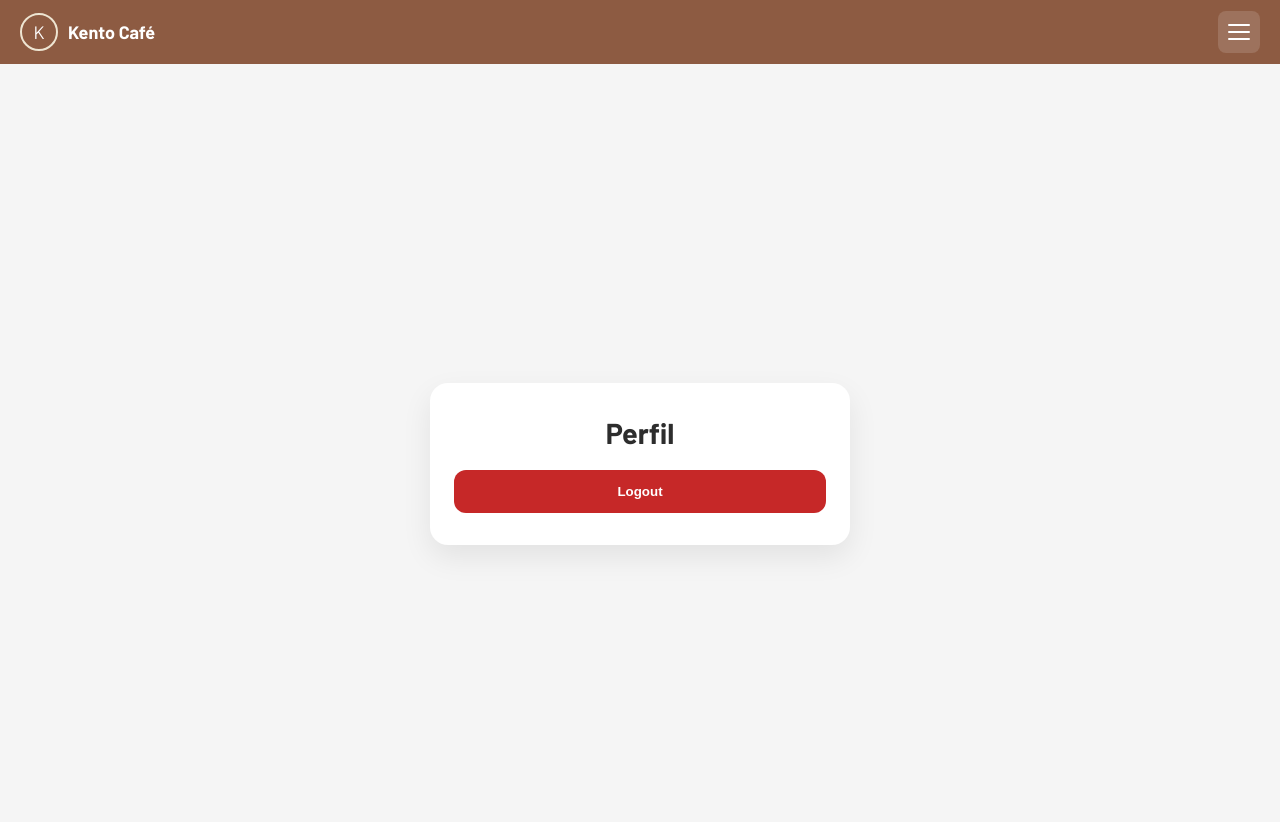
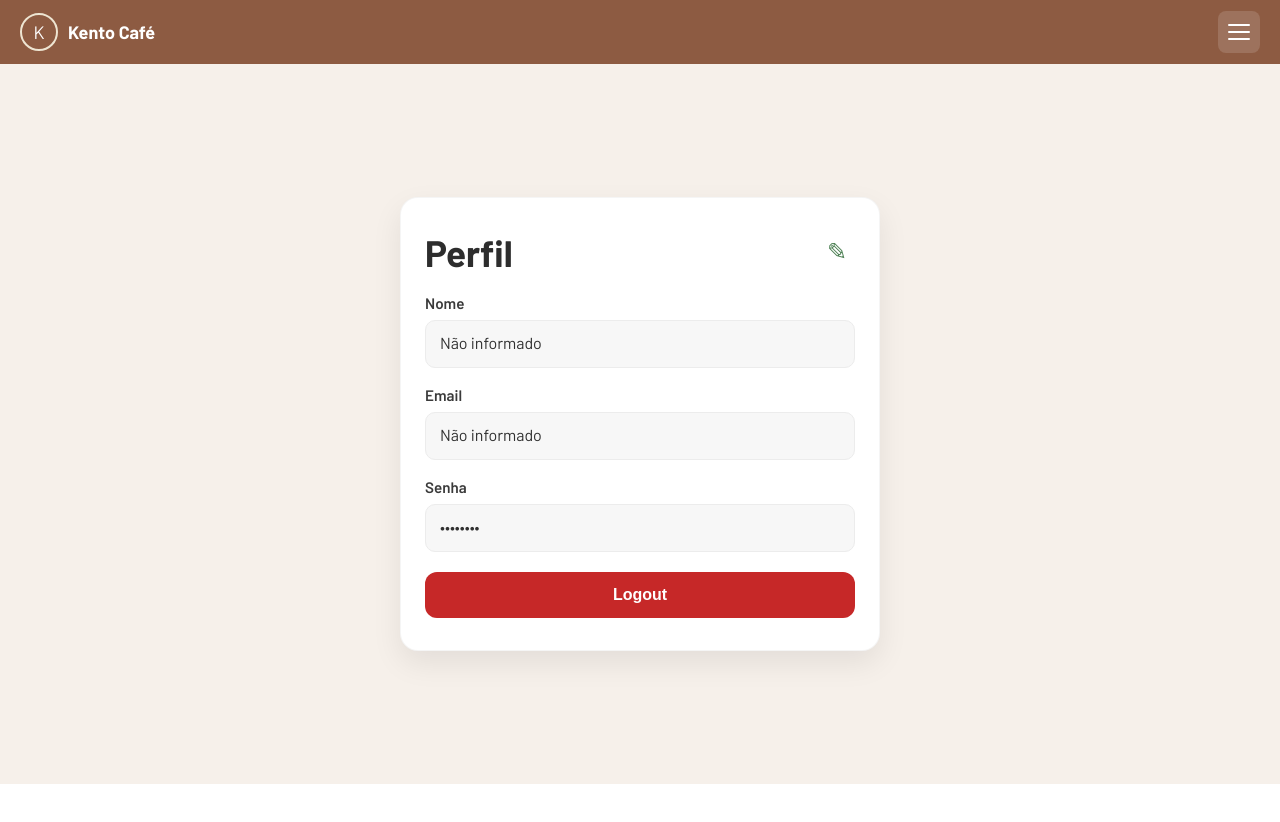
Before and after one commit to santanalucasrod/PI-Grupo-8-FrontEnd, a React (Vite) app: page /perfil in a window 1280 px wide. Shown: the top 822 px of the page. After the commit the page ends 800 px from the top, so only its background shows below. Built offline with nearby package versions, Linux system fonts and the light colour scheme; sample sign-in values are in the browser's storage.

Commit message:
feat: adicionando estrutura da page perfil

```diff
--- a/src/pages/Perfil/Perfil.jsx
+++ b/src/pages/Perfil/Perfil.jsx
@@ -1,23 +1,200 @@
+import { useEffect, useState } from 'react';
 import { useNavigate } from 'react-router-dom';
+import { api } from '../../providers/axiosClient.ts';
 import { useAuth } from '../../providers/AuthProvider.jsx';
+import { getUsuarioInfo, setUsuarioAtual } from '../../utils/userSession.js';
 import styles from './Perfil.module.css';
 
 function Perfil() {
-  const { logout } = useAuth();
+  const { logout, login, usuario } = useAuth();
   const navigate = useNavigate();
+
+  const [nome, setNome] = useState('');
+  const [email, setEmail] = useState('');
+  const [senha, setSenha] = useState('');
+  const [erro, setErro] = useState('');
+  const [mostrarErro, setMostrarErro] = useState(false);
+  const [carregando, setCarregando] = useState(false);
+  const [modoEdicao, setModoEdicao] = useState(false);
+
+  useEffect(() => {
+    const dados = getUsuarioInfo();
+    setNome(dados.nome || usuario?.nome || '');
+    setEmail(dados.email || usuario?.email || '');
+    setSenha('');
+  }, [usuario]);
 
   function handleLogout() {
     logout();
     navigate('/login');
   }
 
+  function ativarEdicao() {
+    setModoEdicao(true);
+    setMostrarErro(false);
+    setErro('');
+  }
+
+  function cancelarEdicao() {
+    const dados = getUsuarioInfo();
+    setNome(dados.nome || usuario?.nome || '');
+    setEmail(dados.email || usuario?.email || '');
+    setSenha('');
+    setModoEdicao(false);
+    setMostrarErro(false);
+    setErro('');
+  }
+
+  function salvarPerfil() {
+    if (!nome || !email) {
+      setErro('Nome e email são obrigatórios.');
+      setMostrarErro(true);
+      return;
+    }
+
+    const usuarioAtual = getUsuarioInfo();
+    const funcionarioId = usuarioAtual.id ?? usuario?.id ?? Number(localStorage.getItem('funcionarioId')) ?? null;
+
+    if (!funcionarioId) {
+      setErro('Não foi possível identificar o usuário logado.');
+      setMostrarErro(true);
+      return;
+    }
+
+    setCarregando(true);
+
+    const payload = {
+      nome,
+      email,
+      gerente: Boolean(usuario?.gerente ?? usuarioAtual.gerente ?? false),
+    };
+
+    if (senha) {
+      payload.senha = senha;
+    }
+
+    api.put(
+      `/funcionarios/crud/${funcionarioId}`,
+      payload,
+      {
+        headers: {
+          Authorization: `Bearer ${localStorage.getItem('token')}`,
+        },
+      }
+    )
+      .then((resposta) => {
+        const dadosAtualizados = {
+          ...(usuario ?? {}),
+          id: funcionarioId,
+          nome,
+          email,
+          gerente: Boolean(resposta.data?.gerente ?? usuario?.gerente ?? usuarioAtual.gerente ?? false),
+        };
+
+        setUsuarioAtual(dadosAtualizados);
+        login({
+          token: localStorage.getItem('token'),
+          user: dadosAtualizados,
+          gerente: dadosAtualizados.gerente,
+        });
+
+        setSenha('');
+        setModoEdicao(false);
+        setErro('Perfil atualizado com sucesso!');
+        setMostrarErro(true);
+      })
+      .catch((error) => {
+        console.error('Erro ao atualizar perfil:', error);
+        setErro('Não foi possível atualizar o perfil.');
+        setMostrarErro(true);
+      })
+      .finally(() => {
+        setCarregando(false);
+      });
+  }
+
   return (
     <main className={styles.main}>
       <div className={styles.card}>
-        <h2 className={styles.titulo}>Perfil</h2>
-        <button type="button" className={styles.botao} onClick={handleLogout}>
-          Logout
-        </button>
+        <div className={styles.topo}>
+          <h2 className={styles.titulo}>Perfil</h2>
+
+          {!modoEdicao && (
+            <button type="button" className={styles.botaoEditar} onClick={ativarEdicao} aria-label="Editar perfil">
+              ✎
+            </button>
+          )}
+        </div>
+
+        <div className={styles.formulario}>
+          <div className={styles.campo}>
+            <span>Nome</span>
+            {modoEdicao ? (
+              <input
+                type="text"
+                value={nome}
+                onChange={(event) => setNome(event.target.value)}
+                placeholder="Nome completo"
+              />
+            ) : (
+              <label className={styles.labelValor}>{nome || 'Não informado'}</label>
+            )}
+          </div>
+
+          <div className={styles.campo}>
+            <span>Email</span>
+            {modoEdicao ? (
+              <input
+                type="email"
+                value={email}
+                onChange={(event) => setEmail(event.target.value)}
+                placeholder="meuemail@provedor.com"
+              />
+            ) : (
+              <label className={styles.labelValor}>{email || 'Não informado'}</label>
+            )}
+          </div>
+
+          <div className={styles.campo}>
+            <span>Senha</span>
+            {modoEdicao ? (
+              <input
+                type="password"
+                value={senha}
+                onChange={(event) => setSenha(event.target.value)}
+                placeholder="Nova senha"
+              />
+            ) : (
+              <label className={styles.labelValor}>••••••••</label>
+            )}
+          </div>
+        </div>
+
+        {modoEdicao && (
+          <div className={styles.acoes}>
+            <button type="button" className={styles.botaoSalvar} onClick={salvarPerfil} disabled={carregando}>
+              {carregando ? 'Salvando...' : 'Salvar'}
+            </button>
+
+            <button type="button" className={styles.botaoCancelar} onClick={cancelarEdicao}>
+              Cancelar
+            </button>
+          </div>
+        )}
+
+        {!modoEdicao && (
+          <button type="button" className={styles.botaoLogout} onClick={handleLogout}>
+            Logout
+          </button>
+        )}
+
+        {mostrarErro && (
+          <div className={styles.alerta_erro}>
+            <div className={styles.card_erro}>
+              <span>{erro}</span>
+            </div>
+          </div>
+        )}
       </div>
     </main>
   );
--- a/src/pages/Perfil/Perfil.module.css
+++ b/src/pages/Perfil/Perfil.module.css
@@ -1,14 +1,14 @@
 .main {
-  min-height: 100vh;
+  min-height: calc(100vh - 80px);
   display: flex;
   align-items: center;
   justify-content: center;
   padding: 24px;
-  background: #f5f5f5;
+  background: #f6f0ea;
 }
 
 .card {
-  width: min(420px, 100%);
+  width: min(480px, 100%);
   background: #fff;
   border-radius: 18px;
   padding: 32px 24px;
@@ -16,26 +16,137 @@
   display: flex;
   flex-direction: column;
   gap: 20px;
-  text-align: center;
+  border: 1px solid rgba(0, 0, 0, 0.04);
+  text-align: left;
+}
+
+.topo {
+  display: flex;
+  position: relative;
 }
 
 .titulo {
   margin: 0;
-  font-size: 1.8rem;
+  font-size: clamp(1.8rem, 4vw, 2.3rem);
   color: #2d2d2d;
 }
 
-.botao {
+.botaoEditar {
+  position: absolute;
+  right: 0;
+  top: 50%;
+  transform: translateY(-50%);
+  background: transparent;
+  border: none;
+  color: #4b7f52;
+  font-size: 1.5rem;
+  cursor: pointer;
+  padding: 6px 8px;
+}
+
+.formulario {
+  display: flex;
+  flex-direction: column;
+  gap: 18px;
+}
+
+.campo {
+  display: flex;
+  flex-direction: column;
+  gap: 8px;
+  color: #3a3a3a;
+  font-weight: 600;
+}
+
+.campo span {
+  font-size: 0.95rem;
+}
+
+.labelValor {
+  min-height: 48px;
+  display: flex;
+  border-radius: 10px;
+  padding: 12px 14px;
+  background: #f7f7f7;
+  border: 1px solid #ececec;
+  color: #303030;
+  font-weight: 500;
+  word-break: break-word;
+}
+
+.campo input {
+  border: 1px solid #d7d7d7;
+  border-radius: 10px;
+  padding: 12px 14px;
+  font-size: 1rem;
+  background: #fff;
+  transition: border-color 0.2s ease, box-shadow 0.2s ease;
+}
+
+.campo input:focus {
+  outline: none;
+  border-color: #4b7f52;
+  box-shadow: 0 0 0 3px rgba(75, 127, 82, 0.12);
+}
+
+.acoes {
+  display: flex;
+  gap: 12px;
+}
+
+.botaoSalvar,
+.botaoCancelar,
+.botaoLogout {
   border: none;
   border-radius: 12px;
+  padding: 14px 18px;
+  font-weight: 700;
+  font-size: 1rem;
+  cursor: pointer;
+  transition: opacity 0.2s ease, transform 0.2s ease;
+}
+
+.botaoSalvar {
+  flex: 1;
+  background: #4b7f52;
+  color: #fff;
+}
+
+.botaoCancelar {
+  flex: 1;
+  background: #f1f1f1;
+  color: #333;
+}
+
+.botaoLogout {
   background: #c62828;
   color: #fff;
-  font-weight: 700;
-  padding: 14px 18px;
-  cursor: pointer;
-  transition: opacity 0.2s ease;
 }
 
-.botao:hover {
-  opacity: 0.95;
+.botaoSalvar:hover,
+.botaoCancelar:hover,
+.botaoLogout:hover {
+  opacity: 0.96;
+  transform: translateY(-1px);
 }
+
+.botaoSalvar:disabled {
+  opacity: 0.7;
+  cursor: wait;
+}
+
+.alerta_erro {
+  display: flex;
+  justify-content: center;
+}
+
+.card_erro {
+  width: 100%;
+  padding: 12px 14px;
+  border-radius: 10px;
+  background: #fff4f4;
+  border: 1px solid #e8b7b7;
+  color: #8a2d2d;
+  font-weight: 600;
+  text-align: center;
+}
```
